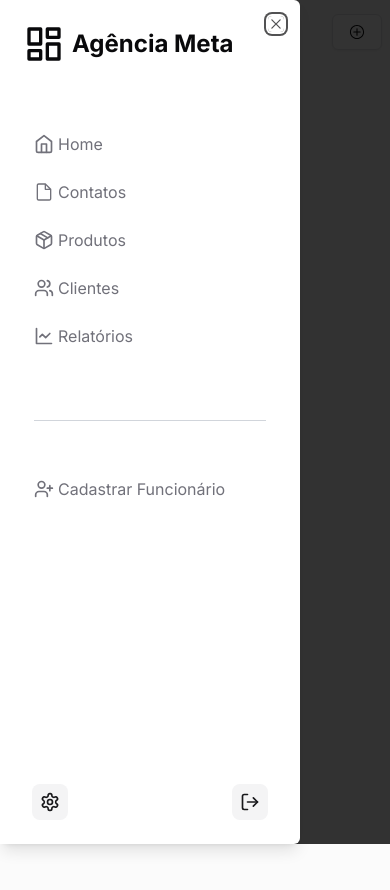
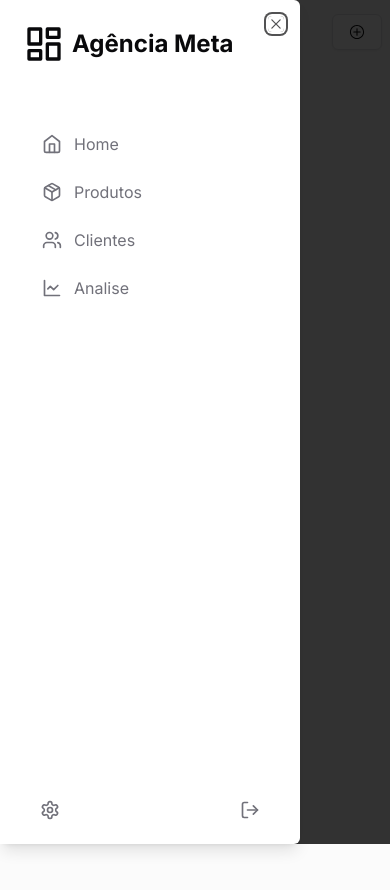
Before and after one commit to THIAGOMORGADO/drop-center-web, a Next.js app: page /dashboard in a window 390 px wide. Both pictures are taken after a click on the button "Toggle Menu". Shown: the top 890 px of the page. Built offline with nearby package versions, Linux system fonts and the light colour scheme.

Commit message:
refactor: Slide menu Mobile refactor

```diff
--- a/src/app/components/ItemAdminOrDashBoard/TooltipAdmin/index.tsx
+++ b/src/app/components/ItemAdminOrDashBoard/TooltipAdmin/index.tsx
@@ -1,8 +1,13 @@
 import { Tooltip, TooltipTrigger, TooltipContent } from "@radix-ui/react-tooltip";
 import Link from "next/link";
-import { AddUserIcon, UsersIcon } from "../../IconsSvg";
+import { AddUserIcon } from "../../IconsSvg";
 
 export function TooltipAdmin() {
+  const links = {
+
+  }
+
+
   return (
     <>
       <Tooltip>
--- a/src/app/components/SlidebarMenu/index.tsx
+++ b/src/app/components/SlidebarMenu/index.tsx
@@ -3,22 +3,23 @@
 import Link from "next/link"
 import { Sheet, SheetTrigger, SheetContent } from "@/components/ui/sheet"
 import { Button } from "@/components/ui/button"
-import { DashboardIcon, HomeIcon, LineChartIcon, LogoutIcon, MenuIcon, Package2Icon, PackageIcon, SettingsIcon, UsersIcon } from "../IconsSvg"
+
 import DashboardMain from "../DashboardMain"
-import { FileIcon } from "@radix-ui/react-icons"
+
 import Sidebar from "../TooTips"
 import { usePathname } from "next/navigation"
 import { Tooltip, TooltipContent, TooltipProvider, TooltipTrigger } from "@/components/ui/tooltip"
-import { useState } from "react"
-import ItemAdminOrDashBoard from "../ItemAdminOrDashBoard"
+import { menuLinkFooter, menuLinkMain } from "@/app/utils/links"
+import { DashboardIcon, LogoutIcon, MenuIcon, SettingsIcon } from "../IconsSvg"
 
 export default function SlidebarMenu({ children }: { children: React.ReactNode }) {
-  const currentPath = usePathname();
+  const pathName = usePathname();
+
+
   return (
     <div className="flex min-h-screen flex-col bg-muted/40">
       <Sidebar />
       <div className="flex flex-row ">
-
         <header className="sticky top-0 z-30 flex h-16 items-center gap-4 px-4 sm:static sm:h-auto sm:border-0 sm:bg-transparent sm:px-6">
           <Sheet>
             <SheetTrigger asChild>
@@ -28,104 +29,68 @@ export default function SlidebarMenu({ children }: { children: React.ReactNode }
               </Button>
             </SheetTrigger>
 
-            <SheetContent side="left" className="sm:max-w-xs flex flex-col gap-7 justify-center  border-none w-[300px] rounded-e-md ">
+            <SheetContent side="left" className="sm:max-w-xs flex flex-col gap-7 justify-center  border-none w-[300px] rounded-e-md">
               <div className="flex flex-row items-center justify-start gap-2 ">
                 <DashboardIcon className="h-10 w-10" />
                 <h1 className="text-2xl font-bold">Agência Meta</h1>
               </div>
 
-
               {/* TooltipMain */}
               <nav className="flex flex-col gap-6 justify-strart items-start  h-full pt-10">
-                <Link
-                  href="/dashboard/home"
-                  className="flex w-full items-center gap-1 px-2.5 text-muted-foreground hover:text-foreground data-[active=true]:bg-black data-[active=true]:text-white data-[active=true]:p-3 rounded-full "
-                  prefetch={false}
-                  data-active={currentPath === '/dashboard/home'}
+                {
 
-                >
-                  <HomeIcon className="h-5 w-5" />
-                  Home
-                </Link>
-                <Link
-                  href="/dashboard/clients"
-                  className="flex items-center gap-1 px-2.5 text-muted-foreground hover:text-foreground data-[active=true]:bg-black data-[active=true]:text-white data-[active=true]:p-3 rounded-full "
-                  prefetch={false}
-                  data-active={currentPath === '/dashboard/clients'}
-                >
+                  menuLinkMain.map((link) => {
+                    const isActive = pathName.startsWith(link.href);
+                    return (
+                      <Link
+                        href={link.href}
+                        key={link.href}
+                        className={`
+                        flex w-full items-center gap-1 px-2.5     text-muted-foreground
+                        ${isActive ? 'bg-black rounded-full p-3  text-white' : ''}
+                        `}
+                        prefetch={false}
+                      >
+                        <link.icon className="h-5 w-5 mx-2" />
+                        {link.name}
+                      </Link>
+                    )
 
-                  <FileIcon className="h-5 w-5" />
-                  Contatos
-                </Link>
-                <Link
-                  href="#"
-                  className="flex items-center gap-1 px-2.5 text-muted-foreground hover:text-foreground data-[active=true]:bg-black data-[active=true]:text-white data-[active=true]:p-3 rounded-full "
-                  prefetch={false}
-                >
-                  <PackageIcon className="h-5 w-5" />
-                  Produtos
-                </Link>
-                <Link
-                  href="#"
-                  className="flex items-center gap-1 px-2.5 text-muted-foreground hover:text-foreground data-[active=true]:bg-black data-[active=true]:text-white data-[active=true]:p-3 rounded-full "
-                  prefetch={false}
-                >
-                  <UsersIcon className="h-5 w-5" />
-                  Clientes
-                </Link>
-                <Link
-                  href="#"
-                  className="flex items-center gap-1 px-2.5 text-muted-foreground hover:text-foreground data-[active=true]:bg-black data-[active=true]:text-white data-[active=true]:p-3 rounded-full "
-                  prefetch={false}
-                >
-                  <LineChartIcon className="h-5 w-5" />
-                  Relatórios
-                </Link>
-
-                <ItemAdminOrDashBoard />
-
+                  })
+                }
               </nav>
-
               {/* TooltipFooter */}
               <nav className="mt-auto flex flex-row justify-between items-center gap-4 px-2 sm:py-5 ">
-                <TooltipProvider>
-                  <Tooltip>
-                    <TooltipTrigger asChild>
-                      <Link
-                        href="#"
-                        className="flex h-9 w-9 items-center justify-center rounded-lg bg-accent text-accent-foreground transition-colors hover:text-foreground md:h-8 md:w-8 hover:bg-zinc-500 hover:text-white data-[active=true]:bg-black data-[active=true]:text-white data-[active=true]:p-3"
-                        prefetch={false}
-                      >
-                        <SettingsIcon className="h-5 w-5" />
-                        <span className="sr-only">Settings</span>
-                      </Link>
-                    </TooltipTrigger>
-                    <TooltipContent side="right">Settings</TooltipContent>
+                {
+                  menuLinkFooter.map((link) => {
 
-                  </Tooltip>
-                </TooltipProvider>
-                <TooltipProvider>
-                  <Tooltip>
-                    <TooltipTrigger asChild>
-                      <Link
-                        href="#"
-                        className="flex h-9 w-9 items-center justify-center rounded-lg bg-accent text-accent-foreground transition-colors hover:text-foreground md:h-8 md:w-8 hover:bg-zinc-500 hover:text-white"
-                        prefetch={false}
-                      >
-                        <LogoutIcon className="h-5 w-5" />
-                        <span className="sr-only">Log out</span>
-                      </Link>
-                    </TooltipTrigger>
-                    <TooltipContent side="right">Log-out</TooltipContent>
+                    return (
+                      <div className="flex flex-row items-center justify-between">
+                        <Link
+                          href={link.href}
+                          key={link.href}
+                          className={`
+                        flex w-full items-center justify-between  text-muted-foreground
 
-                  </Tooltip>
-                </TooltipProvider>
+                        `}
+                          prefetch={false}
+                        >
+                          <div className="flex flex-row items-center justify-between">
+                            <link.icon className="h-5 w-5 mx-2" />
+
+                          </div>
+                          <div className="flex flex-row items-center justify-between gap-1">
+
+                          </div>
+                        </Link>
+                      </div>
+                    )
+                  })
+                }
               </nav>
             </SheetContent>
-
           </Sheet>
         </header>
-
         <DashboardMain />
       </div>
       {children}
--- /dev/null
+++ b/src/app/utils/links.ts
@@ -0,0 +1,34 @@
+import { HomeIcon, LineChartIcon, LogoutIcon, PackageIcon, SettingsIcon, UsersIcon } from "../components/IconsSvg"
+export const menuLinkMain = [
+  {
+    href: "/dashboard/home",
+    icon: HomeIcon,
+    name: "Home"
+  },
+  {
+    href: "/dashboard/products",
+    icon: PackageIcon,
+    name: "Produtos"
+  },
+  {
+    href: "/dashboard/clients",
+    icon: UsersIcon,
+    name: "Clientes"
+  },
+  {
+    href: "/dashboard/analytics",
+    icon: LineChartIcon,
+    name: "Analise"
+  }
+]
+export const menuLinkFooter = [{
+    href: "/dashboard/settings",
+    icon: SettingsIcon,
+    name: "Configuraçes"
+  },
+  {
+    href: "/dashboard/logout",
+    icon: LogoutIcon,
+    name: "Logout"
+  }
+]
```
Also changed, not shown: src/app/(dashboard)/dashboard/analytics/page.tsx (renamed from src/app/(dashboard)/dashboard/Analitcs/page.tsx).
